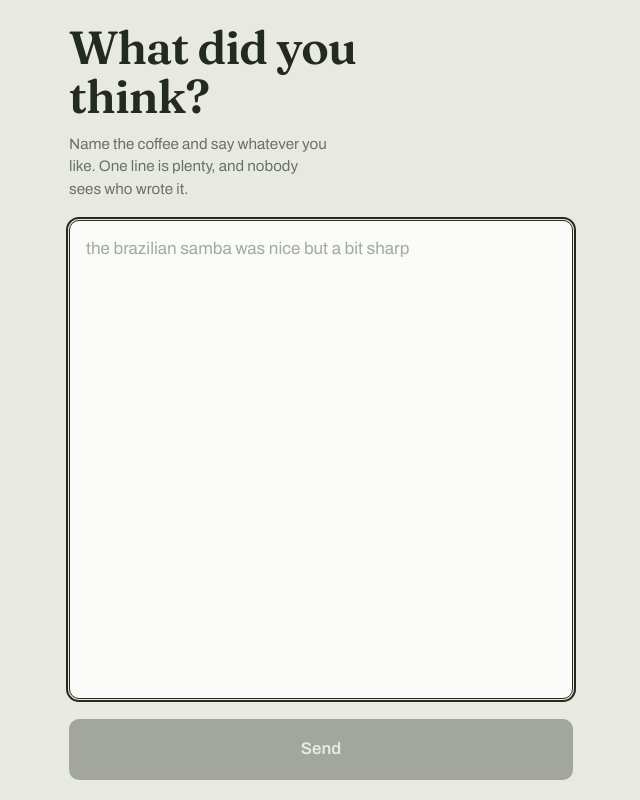
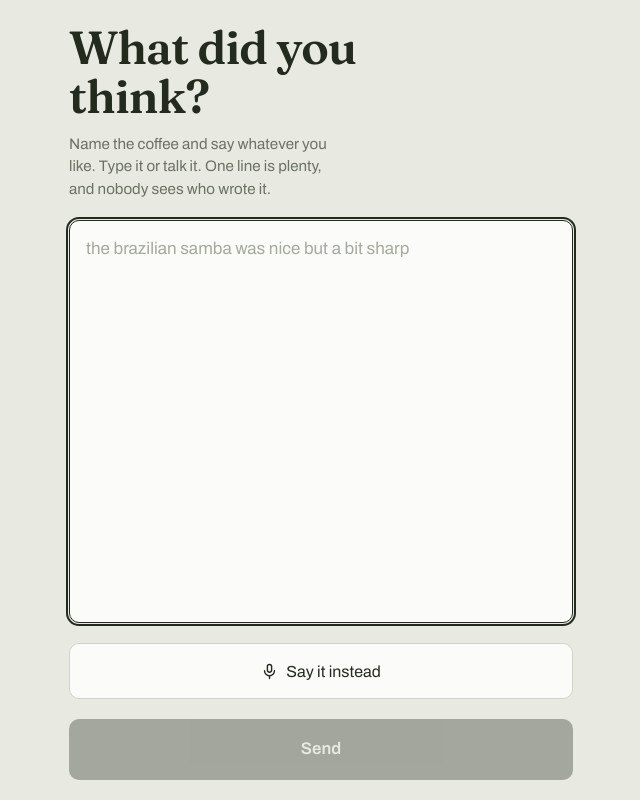
Before and after one commit to Will-cell-source/coffee-reviews-, a Next.js app in the folder roast-feedback/: page / in a window 1280 px wide. Shown: the whole page, without its empty margins (319-959 px from the left). Built offline with nearby package versions, Linux system fonts and the light colour scheme.

Commit message:
Add files via upload

```diff
--- /dev/null
+++ b/roast-feedback/app/api/transcribe/route.ts
@@ -0,0 +1,59 @@
+import { NextResponse } from "next/server";
+import OpenAI, { toFile } from "openai";
+import { db } from "@/lib/supabase";
+
+export const runtime = "nodejs";
+export const maxDuration = 60;
+
+const openai = new OpenAI({ apiKey: process.env.OPENAI_API_KEY! });
+const MODEL = process.env.OPENAI_TRANSCRIBE_MODEL || "whisper-1";
+
+export async function POST(req: Request) {
+  let audio: File | null = null;
+  try {
+    const form = await req.formData();
+    audio = form.get("audio") as File | null;
+  } catch {
+    return NextResponse.json({ error: "Bad request" }, { status: 400 });
+  }
+
+  if (!audio || audio.size === 0) {
+    return NextResponse.json({ error: "No audio" }, { status: 400 });
+  }
+  if (audio.size > 24 * 1024 * 1024) {
+    return NextResponse.json({ error: "Recording too long" }, { status: 413 });
+  }
+
+  try {
+    // Feed the coffee names we already know into the transcription as a hint.
+    // Without this, Guji, Sidamo and Yirgacheffe come back mangled every time,
+    // and the coffee name is what the whole monthly report hangs on.
+    let hint = "Coffee tasting notes from a roastery.";
+    const { data: known } = await db
+      .from("reviews")
+      .select("coffee_name")
+      .not("coffee_name", "is", null)
+      .order("created_at", { ascending: false })
+      .limit(100);
+
+    if (known?.length) {
+      const names = Array.from(new Set(known.map((r) => r.coffee_name))).slice(0, 25);
+      if (names.length) hint += ` Coffees include: ${names.join(", ")}.`;
+    }
+
+    const buf = Buffer.from(await audio.arrayBuffer());
+    const ext = (audio.type.split("/")[1] || "webm").split(";")[0];
+
+    const result = await openai.audio.transcriptions.create({
+      file: await toFile(buf, `note.${ext}`, { type: audio.type }),
+      model: MODEL,
+      language: "en",
+      prompt: hint,
+    });
+
+    return NextResponse.json({ text: result.text ?? "" });
+  } catch (e) {
+    console.error("transcribe failed", e);
+    return NextResponse.json({ error: "Could not transcribe" }, { status: 500 });
+  }
+}
--- a/roast-feedback/app/globals.css
+++ b/roast-feedback/app/globals.css
@@ -86,6 +86,71 @@ body {
   border-color: var(--ink);
 }
 
+/* microphone ------------------------------------------------------ */
+
+.mic {
+  width: 100%;
+  padding: 0.95rem;
+  font: inherit;
+  font-size: 1rem;
+  display: flex;
+  align-items: center;
+  justify-content: center;
+  gap: 0.5rem;
+  color: var(--ink);
+  background: var(--surface);
+  border: 1px solid var(--line);
+  border-radius: 10px;
+  cursor: pointer;
+}
+
+.mic:hover:not(:disabled) {
+  border-color: var(--ink);
+}
+
+.mic:disabled {
+  opacity: 0.55;
+  cursor: default;
+}
+
+.mic:focus-visible {
+  outline: 2px solid var(--ink);
+  outline-offset: 1px;
+}
+
+.mic.live {
+  color: var(--surface);
+  background: var(--cherry);
+  border-color: var(--cherry);
+  opacity: 1;
+}
+
+.mic .clock {
+  font-variant-numeric: tabular-nums;
+  opacity: 0.8;
+}
+
+.dot {
+  width: 9px;
+  height: 9px;
+  border-radius: 50%;
+  background: currentColor;
+  animation: pulse 1.4s ease-in-out infinite;
+}
+
+@keyframes pulse {
+  0%, 100% { opacity: 1; }
+  50% { opacity: 0.25; }
+}
+
+@media (prefers-reduced-motion: reduce) {
+  .dot { animation: none; }
+}
+
+.note:disabled {
+  opacity: 0.6;
+}
+
 /* actions --------------------------------------------------------- */
 
 .send {
--- a/roast-feedback/app/review-form.tsx
+++ b/roast-feedback/app/review-form.tsx
@@ -3,8 +3,10 @@
 import { useEffect, useRef, useState } from "react";
 
 type Phase = "writing" | "sending" | "sent";
+type Mic = "idle" | "recording" | "transcribing" | "denied" | "unsupported";
 
 const KEY = "taster-id";
+const MAX_SECONDS = 120;
 
 // Random, generated once on this phone, never shown to anyone. It exists
 // only so the monthly report can tell six notes from six people apart from
@@ -24,16 +26,118 @@ function deviceId(): string {
   }
 }
 
+// Safari wants mp4, Chrome and Firefox want webm. Ask for whatever works.
+function pickMimeType(): string {
+  if (typeof MediaRecorder === "undefined") return "";
+  const options = [
+    "audio/webm;codecs=opus",
+    "audio/webm",
+    "audio/mp4",
+    "audio/ogg;codecs=opus",
+  ];
+  return options.find((t) => MediaRecorder.isTypeSupported(t)) ?? "";
+}
+
 export default function ReviewForm() {
   const [phase, setPhase] = useState<Phase>("writing");
+  const [mic, setMic] = useState<Mic>("idle");
+  const [seconds, setSeconds] = useState(0);
   const [text, setText] = useState("");
   const [reply, setReply] = useState<string | null>(null);
   const [error, setError] = useState<string | null>(null);
+
   const box = useRef<HTMLTextAreaElement>(null);
+  const recorder = useRef<MediaRecorder | null>(null);
+  const chunks = useRef<Blob[]>([]);
+  const ticker = useRef<ReturnType<typeof setInterval> | null>(null);
 
   useEffect(() => {
-    if (phase === "writing") box.current?.focus();
-  }, [phase]);
+    if (
+      typeof navigator === "undefined" ||
+      !navigator.mediaDevices?.getUserMedia ||
+      typeof MediaRecorder === "undefined"
+    ) {
+      setMic("unsupported");
+    }
+  }, []);
+
+  useEffect(() => {
+    if (phase === "writing" && mic === "idle") box.current?.focus();
+  }, [phase, mic]);
+
+  function stopTicker() {
+    if (ticker.current) clearInterval(ticker.current);
+    ticker.current = null;
+  }
+
+  async function startRecording() {
+    setError(null);
+    try {
+      const stream = await navigator.mediaDevices.getUserMedia({ audio: true });
+      const mimeType = pickMimeType();
+      const rec = new MediaRecorder(stream, mimeType ? { mimeType } : undefined);
+      chunks.current = [];
+
+      rec.ondataavailable = (e) => {
+        if (e.data.size > 0) chunks.current.push(e.data);
+      };
+
+      rec.onstop = async () => {
+        stream.getTracks().forEach((t) => t.stop());
+        stopTicker();
+        const blob = new Blob(chunks.current, { type: mimeType || "audio/webm" });
+        if (blob.size < 1000) {
+          setMic("idle");
+          setSeconds(0);
+          return;
+        }
+        await transcribe(blob);
+      };
+
+      recorder.current = rec;
+      rec.start();
+      setMic("recording");
+      setSeconds(0);
+
+      ticker.current = setInterval(() => {
+        setSeconds((s) => {
+          if (s + 1 >= MAX_SECONDS) stopRecording();
+          return s + 1;
+        });
+      }, 1000);
+    } catch {
+      setMic("denied");
+    }
+  }
+
+  function stopRecording() {
+    if (recorder.current?.state === "recording") {
+      setMic("transcribing");
+      recorder.current.stop();
+    }
+  }
+
+  async function transcribe(blob: Blob) {
+    setMic("transcribing");
+    try {
+      const form = new FormData();
+      form.append("audio", blob, "note.webm");
+      const res = await fetch("/api/transcribe", { method: "POST", body: form });
+      if (!res.ok) throw new Error();
+      const data = (await res.json()) as { text: string };
+
+      // Drops into the box rather than sending straight off, so a mangled
+      // coffee name gets corrected instead of quietly poisoning the data.
+      setText((prev) => (prev.trim() ? `${prev.trim()} ${data.text}` : data.text));
+      setMic("idle");
+      setSeconds(0);
+      setTimeout(() => box.current?.focus(), 50);
+    } catch {
+      setError("Couldn't pick that up. Try again, or type it instead.");
+      setMic("idle");
+      setSeconds(0);
+    }
+  }
 
   async function send() {
     if (!text.trim()) return;
@@ -70,12 +174,14 @@ export default function ReviewForm() {
     );
   }
 
+  const clock = `${Math.floor(seconds / 60)}:${String(seconds % 60).padStart(2, "0")}`;
+
   return (
     <main className="screen">
       <h1 className="ask">What did you think?</h1>
       <p className="hint">
-        Name the coffee and say whatever you like. One line is plenty, and
-        nobody sees who wrote it.
+        Name the coffee and say whatever you like. Type it or talk it. One line
+        is plenty, and nobody sees who wrote it.
       </p>
 
       <textarea
@@ -84,15 +190,55 @@ export default function ReviewForm() {
         value={text}
         onChange={(e) => setText(e.target.value)}
         placeholder="the brazilian samba was nice but a bit sharp"
-        enterKeyHint="send"
+        disabled={mic === "recording" || mic === "transcribing"}
       />
 
+      {mic !== "unsupported" && (
+        <button
+          className={`mic ${mic === "recording" ? "live" : ""}`}
+          onClick={mic === "recording" ? stopRecording : startRecording}
+          disabled={mic === "transcribing" || phase === "sending"}
+        >
+          {mic === "recording" && (
+            <>
+              <span className="dot" />
+              Stop <span className="clock">{clock}</span>
+            </>
+          )}
+          {mic === "transcribing" && "Writing it down\u2026"}
+          {(mic === "idle" || mic === "denied") && (
+            <>
+              <svg
+                width="17"
+                height="17"
+                viewBox="0 0 24 24"
+                fill="none"
+                stroke="currentColor"
+                strokeWidth="2"
+                strokeLinecap="round"
+                aria-hidden="true"
+              >
+                <rect x="9" y="2" width="6" height="11" rx="3" />
+                <path d="M5 11a7 7 0 0 0 14 0" />
+                <path d="M12 18v4" />
+              </svg>
+              Say it instead
+            </>
+          )}
+        </button>
+      )}
+
+      {mic === "denied" && (
+        <p className="error">
+          No microphone access. Allow it in your browser settings, or just type.
+        </p>
+      )}
       {error && <p className="error">{error}</p>}
 
       <button
         className="send"
         onClick={send}
-        disabled={!text.trim() || phase === "sending"}
+        disabled={!text.trim() || phase === "sending" || mic !== "idle"}
       >
         {phase === "sending" ? "Sending\u2026" : "Send"}
       </button>
```
